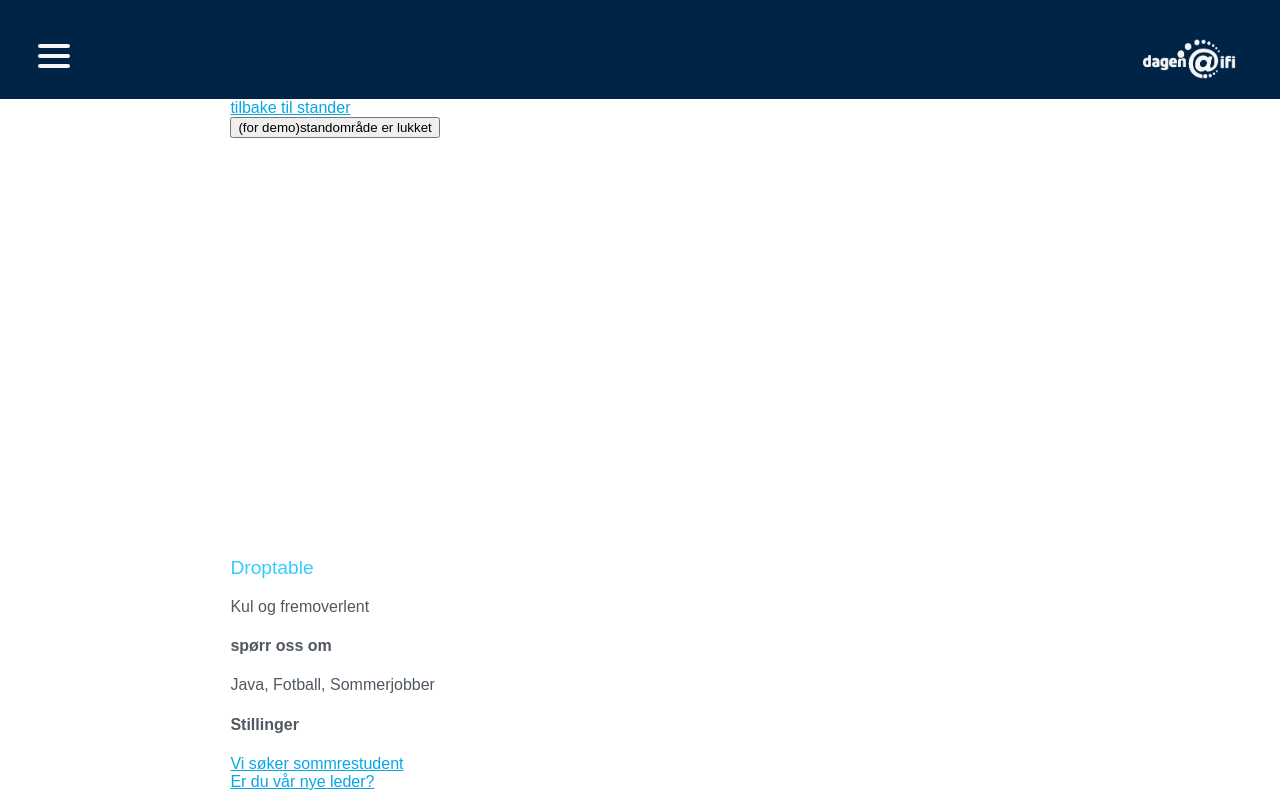
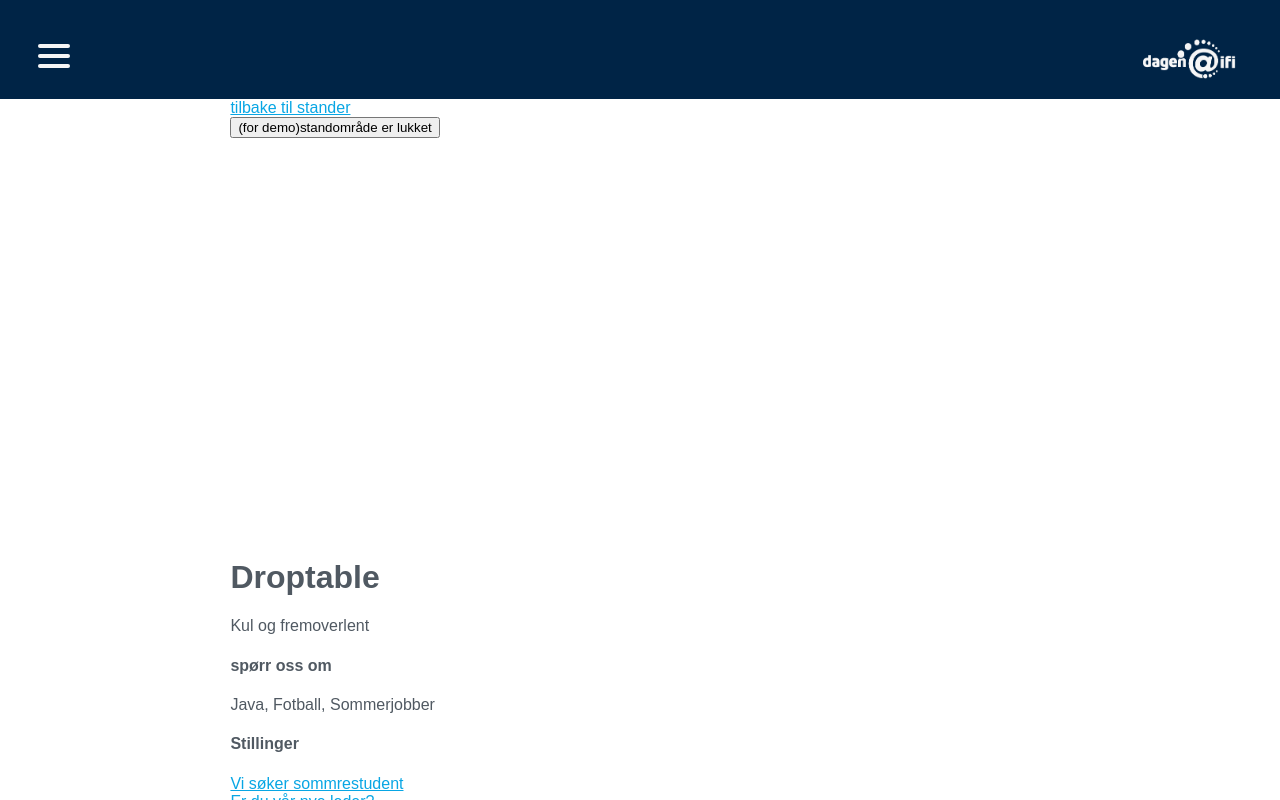
Before and after one commit to ifi-dagen/webpage, a React (Create React App) app: page /stander/0 in a window 1280 px wide. Built offline with nearby package versions, Linux system fonts and the light colour scheme.

Commit message:
Oppdatere eksempeldata

```diff
--- a/src/BedriftStand.js
+++ b/src/BedriftStand.js
@@ -38,7 +38,7 @@
 
   infoBolk = (bedrift) => {
     return <div className="infoBolk">
-      <p className="bedriftnavn"> {bedrift.bedriftnavn}</p>
+      <h1 className="bedriftnavn"> {bedrift.bedriftnavn}</h1>
       <p> {bedrift.beskrivelse}</p>
       {bedrift.ice_breakers.length !== 0 && <h4>spørr oss om</h4>}
       <p>{bedrift.ice_breakers.join(", ")}</p>
--- a/src/data/stand_info.js
+++ b/src/data/stand_info.js
@@ -11,8 +11,8 @@
       zoomlink:"https://uio.zoom.us/",
       stillinger: [{tekst: "Vi søker sommrestudent", link: "https://www.jobbnorge.no/ledige-stillinger/stilling/188610/instituttleder-ved-institutt-for-teknologisystemer"},{tekst: "Er du vår nye leder?", link: "https://www.jobbnorge.no/ledige-stillinger/stilling/188610/instituttleder-ved-institutt-for-teknologisystemer"}],
       ice_breakers: ["Java","Fotball","Sommerjobber"],
-      konkurranser: [],
-      foredrag: ["https://www.dagenatifi.no/program/event"],
+      konkurranser: [{tekst: "Vi har en artig konkuranse!", link:"https://www.dnb.no/privat/sparing-og-investering/spare/konkurranse-festivalsommer.html"}],
+      foredrag: [{tekst: "Hvordan ha live-demo uten problemer!", link: "https://www.dagenatifi.no/program/event"}],
       tags: ["UX","SIKKERHET"]
     },
     {
@@ -20,22 +20,22 @@
       beskrivelse: "Et veldig kult og fremoverlent sted, med de beste ansatt-godene",
       logonavn: "placeholder.png",
       zoomlink:"https://uio.zoom.us/",
-      stillinger: [{tekst: "Bli fulltid fullstacker høsten 2021!", link: "https://www.jobbnorge.no/ledige-stillinger/stilling/188610/instituttleder-ved-institutt-for-teknologisystemer"},{ tekst: "Vi søker devOps-utvikler med 12 års kyberneteserfaring!", link: "https://www.jobbnorge.no/ledige-stillinger/stilling/188610/instituttleder-ved-institutt-for-teknologisystemer"}],
-      ice_breakers: ["Dans","Data","Dumle"],
+      stillinger: [{tekst: "Vi søker devOps-utvikler med 12 års kyberneteserfaring!", link: "https://www.jobbnorge.no/ledige-stillinger/stilling/188610/instituttleder-ved-institutt-for-teknologisystemer"}],
+      ice_breakers: [],
       konkurranser: [{tekst: "Vi har en artig konkuranse!", link:"https://www.dnb.no/privat/sparing-og-investering/spare/konkurranse-festivalsommer.html"}],
-      foredrag: [{tekst: "Hvordan ha live-demo uten problemer!", link: "https://www.dagenatifi.no/program/event"}],
+      foredrag: [],
       tags: ["ROBOTIKK","SIKKERHET"]
     },
     {
       bedriftnavn: "TBA AS",
-      beskrivelse: "Et konkuransepreget miljø med litt for mye guttastemning og litt for lite mangfold!",
+      beskrivelse: "Et hjem for oss et hjem for deg (dette eksempelet har litt mindre innhold)",
       logonavn: "tba.png",
       zoomlink:"https://zoom.us/",
-      stillinger: [{tekst: "Bli fulltid full høsten 2021!", link: "https://www.jobbnorge.no/ledige-stillinger/stilling/188610/instituttleder-ved-institutt-for-teknologisystemer"}],
-      ice_breakers: ["Pensjon","Bank","Sikkerhet"],
-      konkurranser: [{tekst: "Vi har en artig konkuranse!", link:"https://www.dnb.no/privat/sparing-og-investering/spare/konkurranse-festivalsommer.html"}],
+      stillinger: [{tekst: "Bli fulltid fullstacker høsten 2021!", link: "https://www.jobbnorge.no/ledige-stillinger/stilling/188610/instituttleder-ved-institutt-for-teknologisystemer"}],
+      ice_breakers: ["Hotell","TV"],
+      konkurranser: [],
       foredrag: [],
-      tags: ["LEDELSE","SIKKERHET","BANK"]
+      tags: ["LEDELSE","TV","HOTELL"]
 
     }
   ],
--- a/src/stander.css
+++ b/src/stander.css
@@ -25,6 +25,7 @@
   justify-content: center;
   margin: auto;
   padding-bottom: 5%;
+  text-align: left;
 
 }
 .modal-main{
@@ -136,10 +137,6 @@
   min-height: 100%;
 }
 
-.bedriftnavn{
-  color: #33ccff;
-  font-size:120%;
-}
 
 #video{
   justify-content: center;
```
